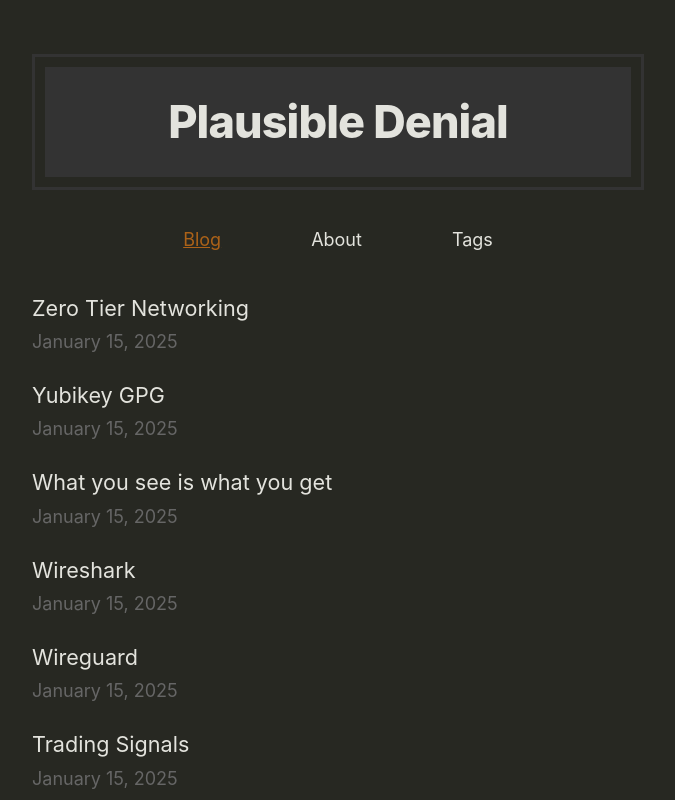
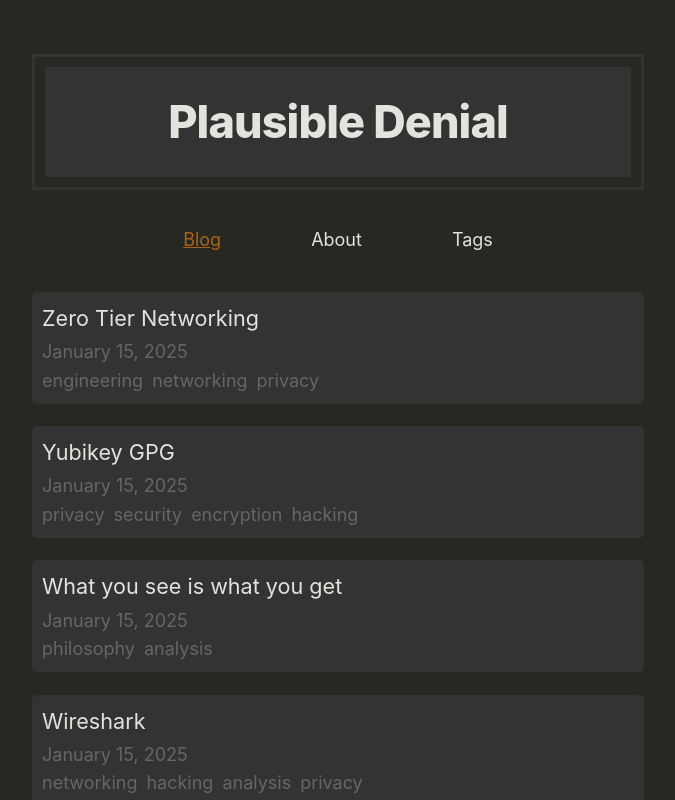
Before and after one commit to durosyan/durosyan, a Next.js app: page / in a window 1280 px wide. Shown: the top 800 px of the page, without its empty margins (302-977 px from the left). Built offline with nearby package versions, Linux system fonts and the light colour scheme.

Commit message:
tags and posts

```diff
--- a/pages/index.js
+++ b/pages/index.js
@@ -13,13 +13,21 @@
       </Head>
       <section className={`${utilStyles.headingMd} ${utilStyles.padding1px}`}>
         <ul className={utilStyles.list}>
-          {allPostsData.map(({ id, date, title }) => (
+          {allPostsData.map(({ id, date, title, tags }) => (
             <li className={utilStyles.listItem} key={id}>
               <Link href={`/posts/${id}`}>{title}</Link>
               <br />
               <small className={utilStyles.lightText}>
                 <Date dateString={date} />
               </small>
+              <br />
+              <div className={utilStyles.tags}>
+                {tags.map((tag) => (
+                  <small key={tag}>
+                    <Link href={`/tags/${tag}`}>{tag}</Link>
+                  </small>
+                ))}
+              </div>
             </li>
           ))}
         </ul>
--- a/styles/global.css
+++ b/styles/global.css
@@ -434,6 +434,7 @@
 }
 
 a:hover {
+  color: #AC6218;
   text-decoration: underline;
 }
 
--- a/styles/utils.module.css
+++ b/styles/utils.module.css
@@ -45,6 +45,9 @@
 
 .listItem {
   margin: 0 0 1.25rem;
+  background-color: #333333;
+  border-radius: 5px;
+  padding: 10px
 }
 
 .lightText {
@@ -63,3 +66,13 @@
   border: 1px solid #ddd;
   padding: 8px;
 }
+
+.tags {
+  display: flex;
+  flex-wrap: wrap;
+  gap: 0.5rem;
+}
+
+.tags small a {
+  color: #666;
+}
```
Also changed, not shown: posts/adding_local_user_windows.md (+7 -7 lines), posts/zero_tier_networking.md (+2 -0 lines), 1 other file (tests, documents, lock files or other folders).
